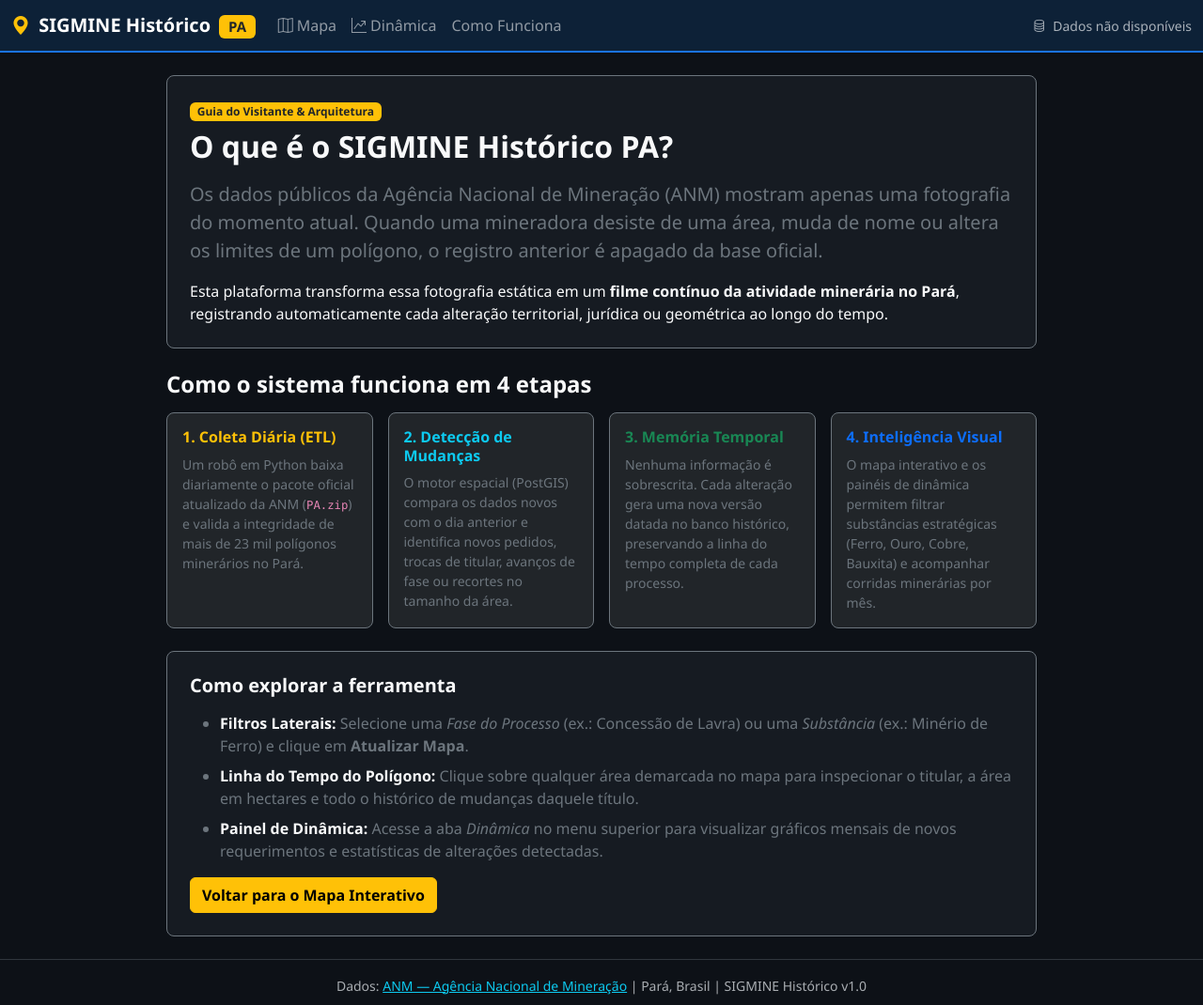
After one commit to brunosv679-lab/sigmine-historico-pa, a Flask app: page /sobre in a window 1280 px wide. The commit adds this page. Shown: the whole page at 94% size. Run offline with Flask 3, Linux system fonts and the light colour scheme.

Commit message:
feat: versao inicial do SIGMINE Historico PA com PostGIS e Leaflet

```diff
--- a/app/controllers/web_controller.py
+++ b/app/controllers/web_controller.py
@@ -49,3 +49,8 @@ def health():
         return jsonify({"status": "ok", "processos": total}), 200
     except Exception as exc:
         return jsonify({"status": "error", "detail": str(exc)}), 500
+
+
+@web_bp.route("/sobre")
+def sobre():
+    return render_template("sobre.html")
--- a/app/views/templates/base.html
+++ b/app/views/templates/base.html
@@ -40,6 +40,7 @@
               <i class="bi bi-graph-up-arrow me-1"></i>Dinâmica
             </a>
           </li>
+                <li class="nav-item"><a class="nav-link" href="{{ url_for('web.sobre') }}">Como Funciona</a></li>
         </ul>
         <span class="navbar-text text-muted small">
           <i class="bi bi-database me-1"></i>
--- /dev/null
+++ b/app/views/templates/sobre.html
@@ -0,0 +1,84 @@
+{% extends "base.html" %}
+
+{% block title %}Como Funciona — SIGMINE Histórico PA{% endblock %}
+
+{% block content %}
+<div class="container py-4 text-light" style="overflow-y: auto; max-height: calc(100vh - 56px);">
+    <div class="row mb-4">
+        <div class="col-lg-10 mx-auto">
+            <div class="p-4 rounded-3 border border-secondary" style="background-color: #161b22;">
+                <span class="badge bg-warning text-dark mb-2">Guia do Visitante & Arquitetura</span>
+                <h2 class="fw-bold mb-3">O que é o SIGMINE Histórico PA?</h2>
+                <p class="lead text-secondary">
+                    Os dados públicos da Agência Nacional de Mineração (ANM) mostram apenas uma <strong>fotografia do momento atual</strong>. Quando uma mineradora desiste de uma área, muda de nome ou altera os limites de um polígono, o registro anterior é apagado da base oficial.
+                </p>
+                <p class="mb-0">
+                    Esta plataforma transforma essa fotografia estática em um <strong>filme contínuo da atividade minerária no Pará</strong>, registrando automaticamente cada alteração territorial, jurídica ou geométrica ao longo do tempo.
+                </p>
+            </div>
+        </div>
+    </div>
+
+    <div class="row g-4 mb-4">
+        <div class="col-md-10 mx-auto">
+            <h4 class="fw-bold mb-3">Como o sistema funciona em 4 etapas</h4>
+            <div class="row g-3">
+                <div class="col-md-6 col-lg-3">
+                    <div class="card h-100 bg-dark border-secondary text-light">
+                        <div class="card-body">
+                            <h6 class="text-warning fw-bold">1. Coleta Diária (ETL)</h6>
+                            <p class="small text-secondary mb-0">
+                                Um robô em Python baixa diariamente o pacote oficial atualizado da ANM (<code>PA.zip</code>) e valida a integridade de mais de 23 mil polígonos minerários no Pará.
+                            </p>
+                        </div>
+                    </div>
+                </div>
+                <div class="col-md-6 col-lg-3">
+                    <div class="card h-100 bg-dark border-secondary text-light">
+                        <div class="card-body">
+                            <h6 class="text-info fw-bold">2. Detecção de Mudanças</h6>
+                            <p class="small text-secondary mb-0">
+                                O motor espacial (PostGIS) compara os dados novos com o dia anterior e identifica novos pedidos, trocas de titular, avanços de fase ou recortes no tamanho da área.
+                            </p>
+                        </div>
+                    </div>
+                </div>
+                <div class="col-md-6 col-lg-3">
+                    <div class="card h-100 bg-dark border-secondary text-light">
+                        <div class="card-body">
+                            <h6 class="text-success fw-bold">3. Memória Temporal</h6>
+                            <p class="small text-secondary mb-0">
+                                Nenhuma informação é sobrescrita. Cada alteração gera uma nova versão datada no banco histórico, preservando a linha do tempo completa de cada processo.
+                            </p>
+                        </div>
+                    </div>
+                </div>
+                <div class="col-md-6 col-lg-3">
+                    <div class="card h-100 bg-dark border-secondary text-light">
+                        <div class="card-body">
+                            <h6 class="text-primary fw-bold">4. Inteligência Visual</h6>
+                            <p class="small text-secondary mb-0">
+                                O mapa interativo e os painéis de dinâmica permitem filtrar substâncias estratégicas (Ferro, Ouro, Cobre, Bauxita) e acompanhar corridas minerárias por mês.
+                            </p>
+                        </div>
+                    </div>
+                </div>
+            </div>
+        </div>
+    </div>
+
+    <div class="row">
+        <div class="col-lg-10 mx-auto">
+            <div class="p-4 rounded-3 border border-secondary" style="background-color: #161b22;">
+                <h5 class="fw-bold mb-3">Como explorar a ferramenta</h5>
+                <ul class="mb-3 text-secondary">
+                    <li class="mb-2"><strong class="text-light">Filtros Laterais:</strong> Selecione uma <em>Fase do Processo</em> (ex.: Concessão de Lavra) ou uma <em>Substância</em> (ex.: Minério de Ferro) e clique em <strong>Atualizar Mapa</strong>.</li>
+                    <li class="mb-2"><strong class="text-light">Linha do Tempo do Polígono:</strong> Clique sobre qualquer área demarcada no mapa para inspecionar o titular, a área em hectares e todo o histórico de mudanças daquele título.</li>
+                    <li class="mb-0"><strong class="text-light">Painel de Dinâmica:</strong> Acesse a aba <em>Dinâmica</em> no menu superior para visualizar gráficos mensais de novos requerimentos e estatísticas de alterações detectadas.</li>
+                </ul>
+                <a href="{{ url_for('web.index') }}" class="btn btn-warning fw-semibold">Voltar para o Mapa Interativo</a>
+            </div>
+        </div>
+    </div>
+</div>
+{% endblock %}
```
Also changed, not shown: app/services/spatial_cleaner.py (+17 -14 lines), data/raw/PA/PA.shp.xml (deleted, +0 -6 lines), 3 other files.
